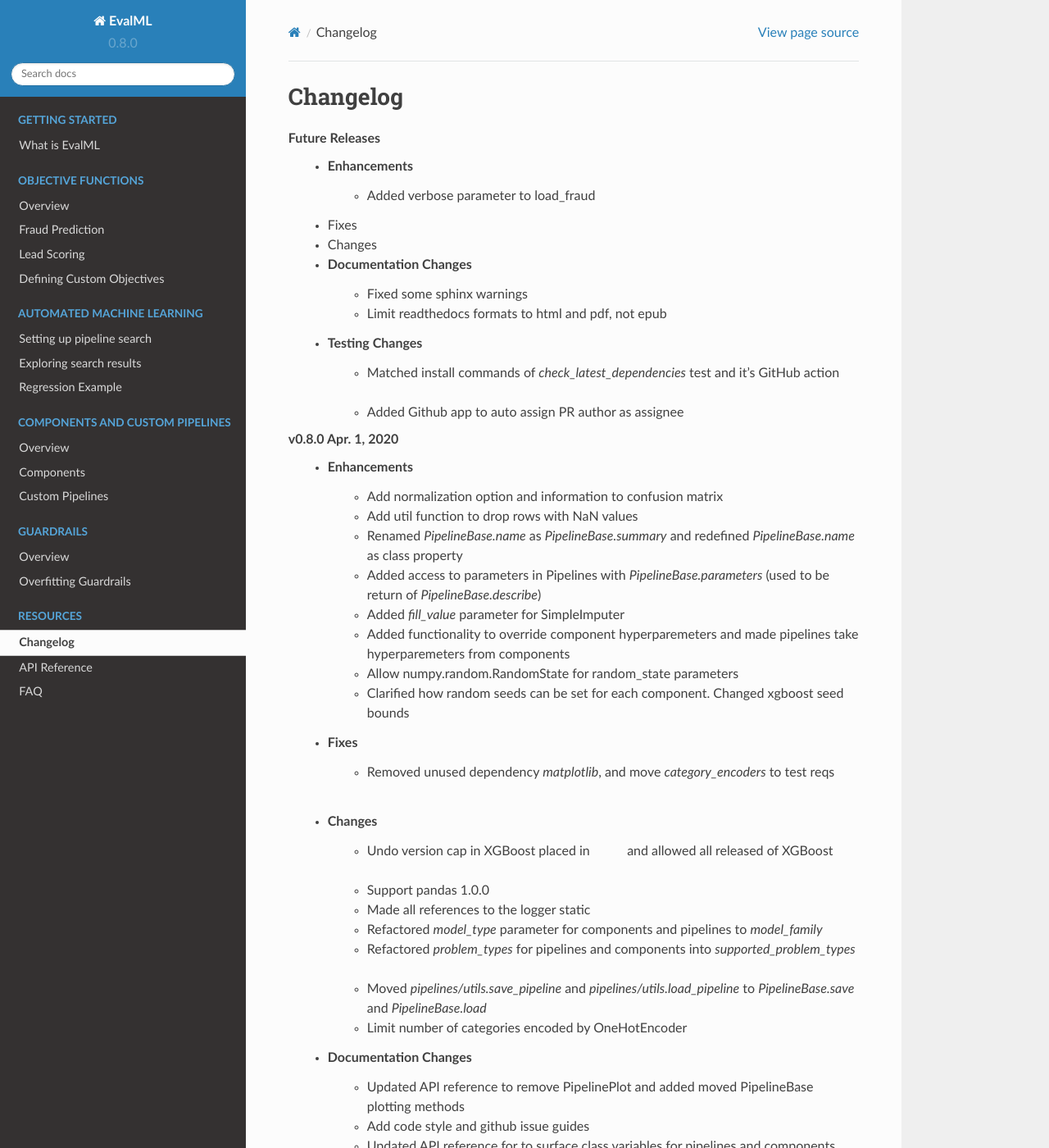
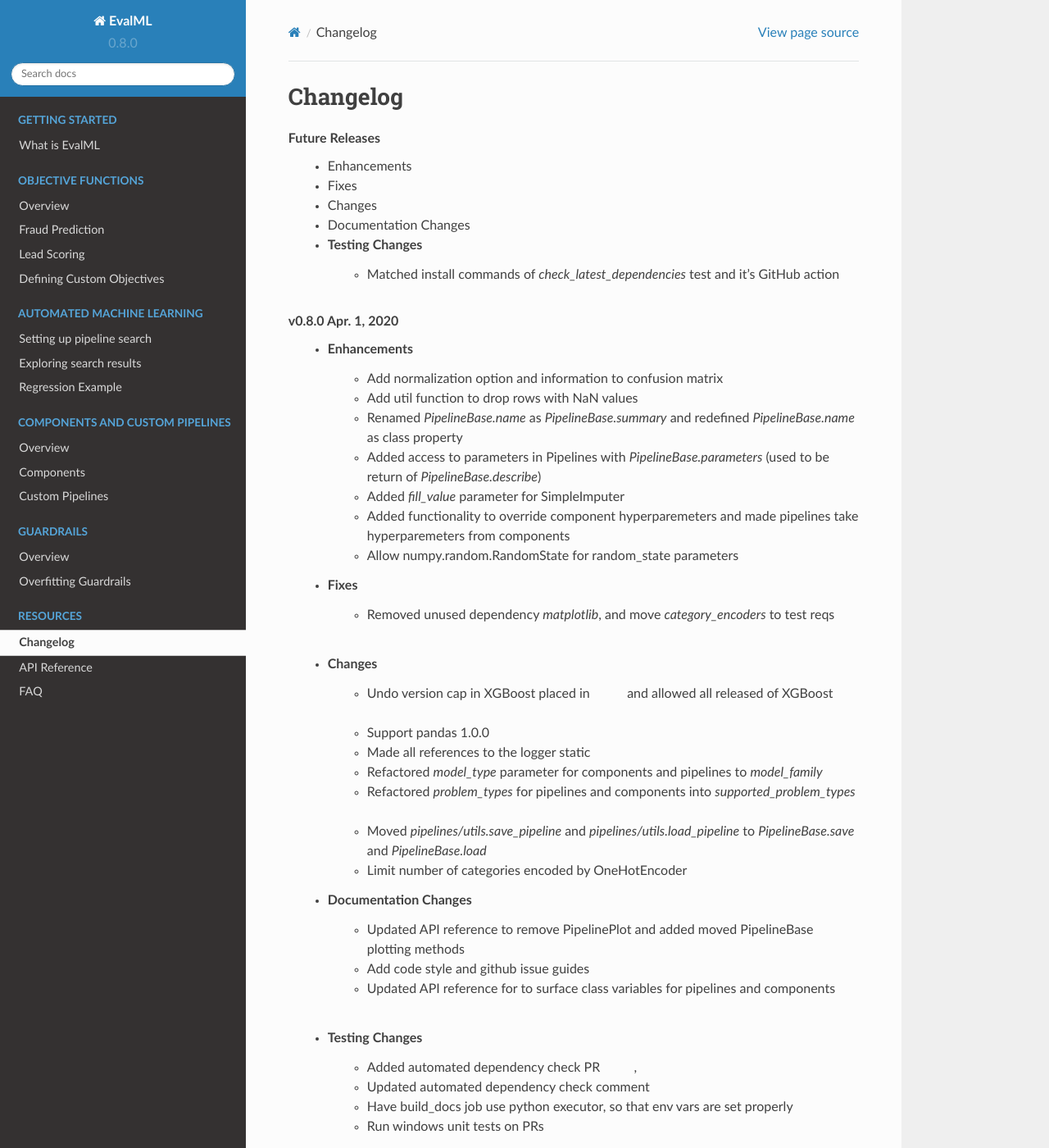
Before and after one commit to alteryx/evalml, a Sphinx documentation site: the page built from docs/source/changelog.rst, in a window 1280 px wide and 1400 px high. Shown: the whole window at 82% size. Built offline with Sphinx 7.4.7 and the Read the Docs theme 2.0.0, drawn with Linux system fonts in a browser that asks for light colours; comment, search, counter and statistics services are not loaded; some of the changed text lies outside the part shown.

Commit message:
doc changes

```diff
--- a/docs/source/changelog.rst
+++ b/docs/source/changelog.rst
@@ -4,15 +4,11 @@ Changelog
 ---------
 **Future Releases**
     * Enhancements
-        * Added verbose parameter to load_fraud :pr:`560`
     * Fixes
     * Changes
     * Documentation Changes
-        * Fixed some sphinx warnings :pr:`593`
-        * Limit readthedocs formats to html and pdf, not epub :pr:`594`
     * Testing Changes
         * Matched install commands of `check_latest_dependencies` test and it's GitHub action :pr:`578`
-        * Added Github app to auto assign PR author as assignee :pr:`477`
 
 **v0.8.0 Apr. 1, 2020**
     * Enhancements
@@ -23,7 +19,6 @@ Changelog
         * Added `fill_value` parameter for SimpleImputer :pr:`509`
         * Added functionality to override component hyperparemeters and made pipelines take hyperparemeters from components :pr:`516`
         * Allow numpy.random.RandomState for random_state parameters :pr:`556`
-        * Clarified how random seeds can be set for each component. Changed xgboost seed bounds :pr:`583`
     * Fixes
         * Removed unused dependency `matplotlib`, and move `category_encoders` to test reqs :pr:`572`
     * Changes
@@ -38,12 +33,10 @@ Changelog
         * Updated API reference to remove PipelinePlot and added moved PipelineBase plotting methods :pr:`483`
         * Add code style and github issue guides :pr:`463` :pr:`512`
         * Updated API reference for to surface class variables for pipelines and components :pr:`537`
-        * Fixed README documentation link :pr:`535`
     * Testing Changes
         * Added automated dependency check PR :pr:`482`, :pr:`505`
         * Updated automated dependency check comment :pr:`497`
         * Have build_docs job use python executor, so that env vars are set properly :pr:`547`
-        * Added simple test to make sure OneHotEncoder's top_n works with large number of categories :pr:`552`
         * Run windows unit tests on PRs :pr:`557`
 
 
--- a/docs/source/conf.py
+++ b/docs/source/conf.py
@@ -206,7 +206,7 @@ templates_path = ["_templates"]
 
 html_show_sphinx = False
 nbsphinx_execute = 'always'
-nbsphinx_timeout = 600 # sphinx defaults each cell to 30 seconds so we need to override here
+nbsphinx_timeout = 1800 # sphinx defaults each cell to 30 seconds so we need to override here
 
 
 class AccessorLevelDocumenter(Documenter):
```
Also changed, not shown: docs/source/api_reference.rst (+58 -13 lines), docs/source/demos/fraud.ipynb, docs/source/demos/lead_scoring.ipynb, docs/source/guardrails/overfitting.ipynb, docs/source/index.ipynb, docs/source/pipelines/custom_pipelines.ipynb, docs/source/pipelines/overview.ipynb.
